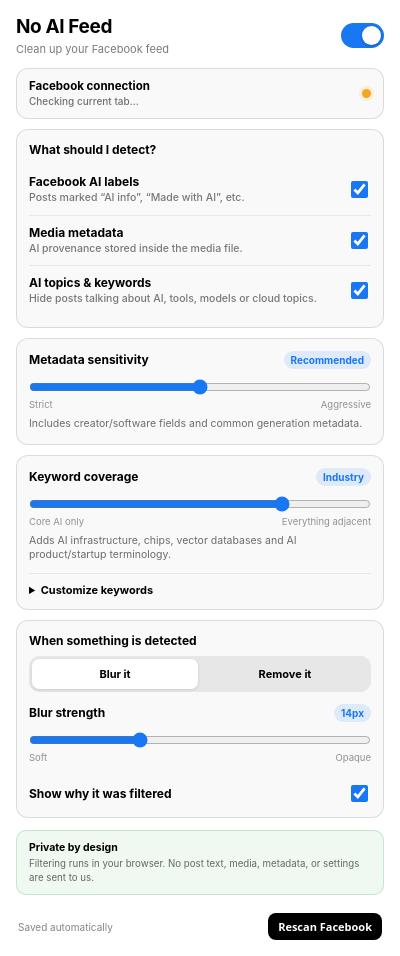
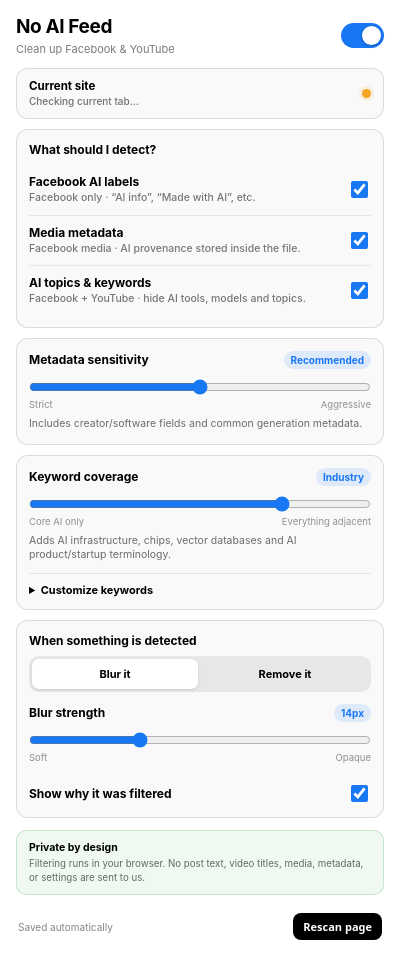
Before and after one commit to Ibrahim-3d/No-AI-Feed, a browser extension: page src/popup.html in a window 400 px wide. Drawn offline with Linux system fonts and the light colour scheme.

Commit message:
Make popup platform-aware for Facebook and YouTube

```diff
--- a/src/popup.html
+++ b/src/popup.html
@@ -11,7 +11,7 @@
     <header>
       <div>
         <h1>No AI Feed</h1>
-        <p>Clean up your Facebook feed</p>
+        <p>Clean up Facebook & YouTube</p>
       </div>
       <label class="switch" aria-label="Turn No AI Feed on or off">
         <input id="enabled" type="checkbox" />
@@ -21,7 +21,7 @@
 
     <section class="card diagnostic-card">
       <div class="diagnostic-row">
-        <span><b>Facebook connection</b><small id="connectionDetail">Checking current tab…</small></span>
+        <span><b>Current site</b><small id="connectionDetail">Checking current tab…</small></span>
         <span id="connectionDot" class="connection-dot checking" aria-hidden="true"></span>
       </div>
     </section>
@@ -29,15 +29,15 @@
     <section class="card">
       <h2>What should I detect?</h2>
       <label class="toggle-row">
-        <span><b>Facebook AI labels</b><small>Posts marked “AI info”, “Made with AI”, etc.</small></span>
+        <span><b>Facebook AI labels</b><small>Facebook only · “AI info”, “Made with AI”, etc.</small></span>
         <input id="detectLabels" type="checkbox" />
       </label>
       <label class="toggle-row">
-        <span><b>Media metadata</b><small>AI provenance stored inside the media file.</small></span>
+        <span><b>Media metadata</b><small>Facebook media · AI provenance stored inside the file.</small></span>
         <input id="detectMetadata" type="checkbox" />
       </label>
       <label class="toggle-row">
-        <span><b>AI topics & keywords</b><small>Hide posts talking about AI, tools, models or cloud topics.</small></span>
+        <span><b>AI topics & keywords</b><small>Facebook + YouTube · hide AI tools, models and topics.</small></span>
         <input id="detectKeywords" type="checkbox" />
       </label>
     </section>
@@ -64,7 +64,7 @@
       <details>
         <summary>Customize keywords</summary>
         <label for="customKeywords" class="field-label">Always filter these</label>
-        <textarea id="customKeywords" rows="4" placeholder="One phrase per line&#10;e.g. Manus AI"></textarea>
+        <textarea id="customKeywords" rows="5" placeholder="One phrase per line&#10;e.g. Higgsfield&#10;e.g. Astra"></textarea>
         <label for="excludedKeywords" class="field-label">Never filter these</label>
         <textarea id="excludedKeywords" rows="3" placeholder="One phrase per line&#10;e.g. cloud photography"></textarea>
         <p class="hint">Exclusions override the built-in and custom keyword lists.</p>
@@ -95,12 +95,12 @@
 
     <section class="privacy-note" aria-label="Privacy">
       <b>Private by design</b>
-      <span>Filtering runs in your browser. No post text, media, metadata, or settings are sent to us.</span>
+      <span>Filtering runs in your browser. No post text, video titles, media, metadata, or settings are sent to us.</span>
     </section>
 
     <footer>
       <span id="status">Saved automatically</span>
-      <button id="rescan" type="button">Rescan Facebook</button>
+      <button id="rescan" type="button">Rescan page</button>
     </footer>
   </main>
   <script src="popup.js"></script>
```
